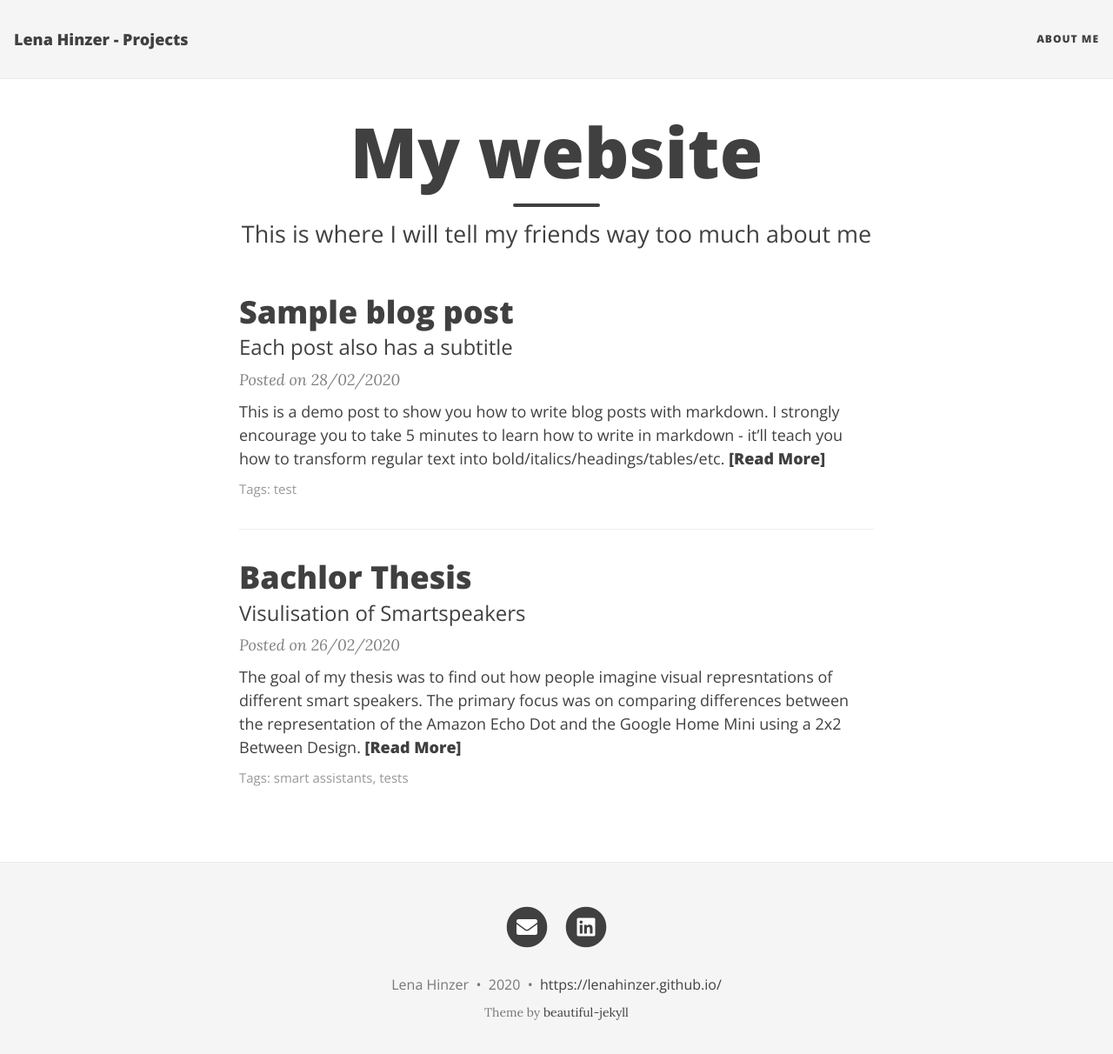
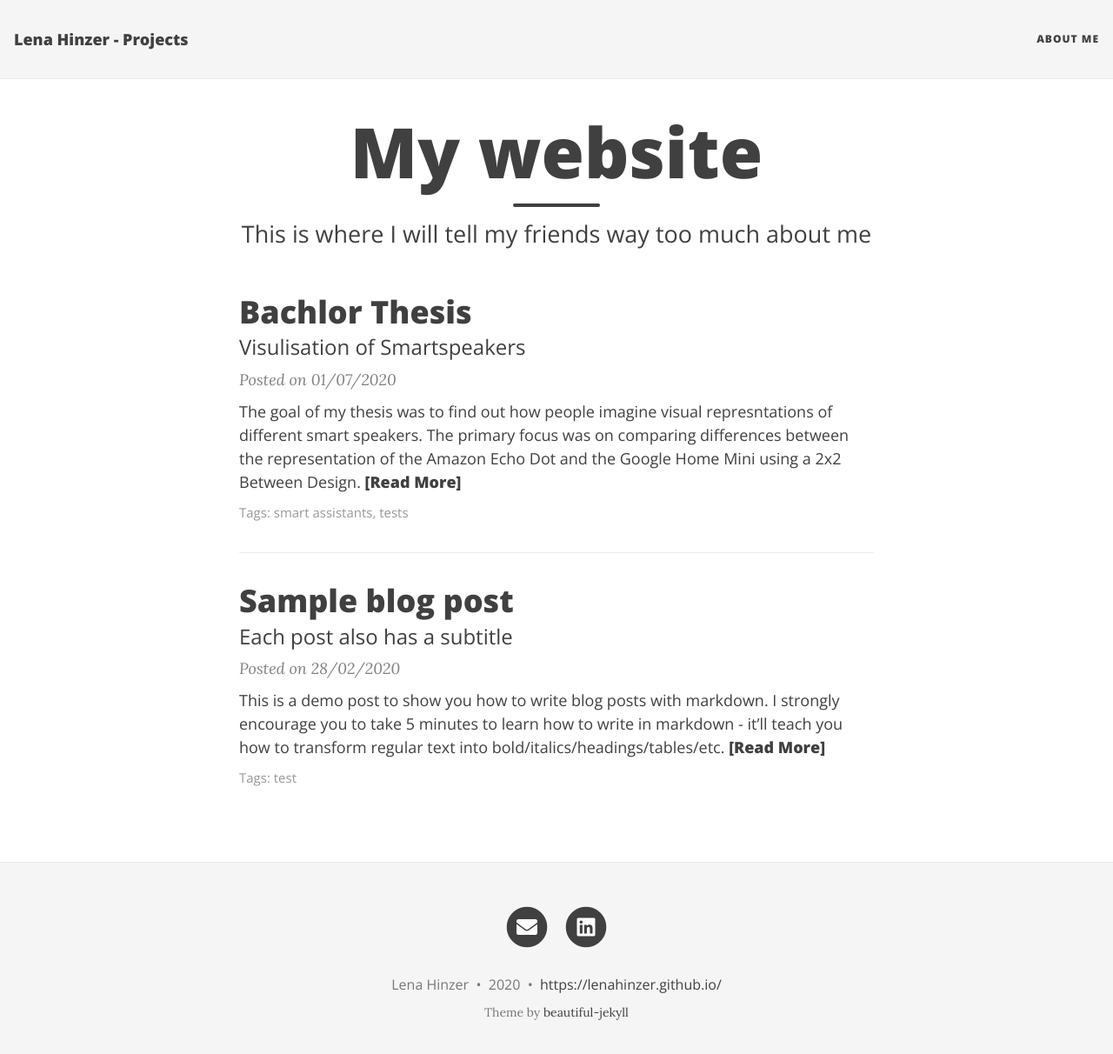
Before and after one commit to LenaHinzer/lenahinzer.github.io, a Jekyll site: the page built from index.html, in a window 1280 px wide and 1225 px high. Shown: the top 1212 px of the window at 87% size. Built offline with Jekyll 4.4.1, drawn with Linux system fonts in a browser that asks for light colours; nearby versions of some CDN libraries; the list of posts is cut into pages by our own code; part of the change alters nothing that is shown.

```diff
--- a/_config.yml
+++ b/_config.yml
@@ -44,7 +44,7 @@ social-network-links:
 #  twitter: daattali
 #  rss: true
 #  reddit: yourname
-  linkedin: https://www.linkedin.com/in/lena-hinzer-856637192
+  linkedin: /lena-hinzer-856637192
 #  xing: yourname
 #  stackoverflow: "3943160/daattali"
 #  snapchat: deanat78
```
Also changed, not shown: _posts/2020-07-01-Thesis.md (renamed from _posts/2020-02-26-flake-it-till-you-make-it.md).
